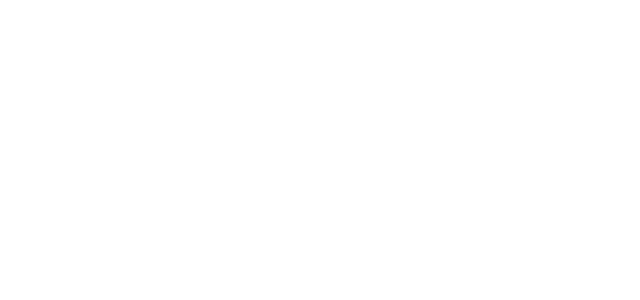
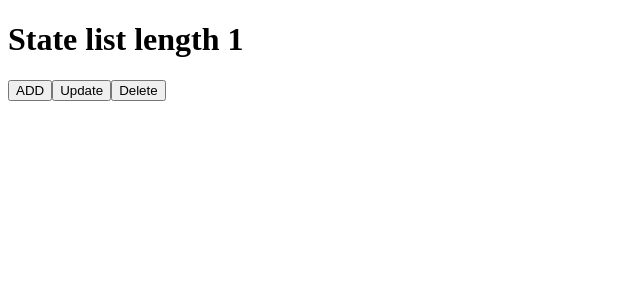
Before and after one commit to otmane07/Bug_Tracker_Redux, a React (Create React App) app: page / in a window 1280 px wide. Shown: the top 300 px of the page, without its empty margins (0-640 px from the left). Built offline with nearby package versions, Linux system fonts and the light colour scheme.

Commit message:
The proper way to subscribe to the store using react-redux package

```diff
--- a/package.json
+++ b/package.json
@@ -9,6 +9,7 @@
     "@testing-library/user-event": "^13.5.0",
     "react": "^18.2.0",
     "react-dom": "^18.2.0",
+    "react-redux": "^8.0.5",
     "react-scripts": "5.0.1",
     "redux": "4.0",
     "redux-devtools-extension": "^2.13.9",
--- a/src/App.js
+++ b/src/App.js
@@ -1,52 +1,32 @@
-import Store from "./store/configureStore";
-import * as actions from "./store/bugs"
-function App() {
-  // get the current State
-  // console.log(Store.getState())
+import {connect} from "react-redux";
 
-  // Subscribe to the Store
-  Store.subscribe(()=>{
-    console.log("Store State",Store.getState())
-  })
-  // To setState we need dispatch [send] an action
-  // Add new Bug to our State
+function App(props) {
+  console.log("state",props.myState)
+  //props.dispatch({type:"ADD_BUG",payload:{description : "test"}})
 
-  // Store.dispatch({
-  //   type : actions.BUG_ADDED,
-  //   payload : {
-  //     description : "",
-  //   }
-  // })
-
-  // Same but using Toolkit action creator
-  Store.dispatch(actions.addBug({description : ""}))
-
-  // Update Bug Status
-
-  // Store.dispatch(
-  //     {
-  //       type : actions.BUG_UPDATE ,
-  //       payload : {
-  //         id : 1
-  //       }
-  //     }
-  // )
-
-  // Same but using Toolkit action creator
-  Store.dispatch(actions.updateBug({id : 1}))
-
-  // Remove a bug from our State
-  // Store.dispatch({
-  //   type : actions.BUG_REMOVE ,
-  //   payload : {
-  //     id : 1 ,
-  //   }
-  // })
-
-  // Same but using Toolkit action creator
-  Store.dispatch(actions.removeBug({id : 1}))
-
-  return null
+  return (
+      <>
+        <h1>State list length {props.myState.length}</h1>
+        <button onClick={() => {
+            props.dispatch({type:"ADD_BUG",payload:{description : "test"}})
+        }
+        }> ADD </button>
+        <button onClick={()=>{
+            props.dispatch({type:"UPDATE_BUG",payload:{id:1}})
+        }
+        }>
+          Update
+        </button>
+        <button onClick={()=>{
+            props.dispatch({type:"REMOVE_BUG",payload:{id:1}})
+        }}>
+            Delete
+        </button>
+      </>
+  )
+}
+function mapStateToProps(state) {
+  return { myState: state}
 }
 
-export default App;
+export default connect(mapStateToProps)(App) ;
--- a/src/index.js
+++ b/src/index.js
@@ -1,8 +1,13 @@
 import React from 'react';
 import ReactDOM from 'react-dom/client';
 import App from './App';
+import {Provider} from "react-redux";
+import Store from "./store/configureStore";
+
 
 const root = ReactDOM.createRoot(document.getElementById('root'));
 root.render(
-    <App />
-        );
+    <Provider store={Store}>
+            <App />
+    </Provider>
+);
--- a/src/store/bugs.js
+++ b/src/store/bugs.js
@@ -2,7 +2,7 @@
 import {v4 as uuidv4} from "uuid";
 import {createAction} from "@reduxjs/toolkit";
 import {createReducer} from "@reduxjs/toolkit";
-import {createSlice} from "@reduxjs/toolkit";
+// import {createSlice} from "@reduxjs/toolkit";
 
 // console.log("addBug",addBug) // Is a function
 // console.log("addBug()",addBug()) // when we call it => return an action {type: 'ADD_BUG', payload: undefined}
@@ -15,9 +15,9 @@
 // export const BUG_UPDATE = "UPDATE_BUG"
 
 // define  actions +  actions creator
-export const addBug = createAction("ADD_BUG")
-export const  removeBug = createAction("REMOVE_BUG")
-export const updateBug = createAction("UPDATE_BUG")
+// export const addBug = createAction("ADD_BUG")
+// export const  removeBug = createAction("REMOVE_BUG")
+// export const updateBug = createAction("UPDATE_BUG")
 
 
 
@@ -45,26 +45,8 @@
 //     return state
 // }
 
-// Creating a reducer using Toolkit
-// export default createReducer(initialState , {
-//     ADD_BUG : function (state ,dispatcher){
-//         state.push({id : uuidv4() , description: dispatcher.payload.description , solved: false })
-//     } ,
-//     REMOVE_BUG : function (state, dispatcher){
-//         let indexElementToRemove = state.findIndex((e)=> e.id === dispatcher.payload.id)
-//         state.splice(indexElementToRemove,indexElementToRemove+1)
-//     },
-//     UPDATE_BUG : function (state ,dispatcher){
-//         let indexElementToUpdate = state.findIndex((e)=> e.id === dispatcher.payload.id)
-//         state[indexElementToUpdate].solved = true ;
-//     }
-// })
-
-// Refactor creatReducer and createAction with createSlice
-const bugsSlice = createSlice({
-    name : "bugs",
-    initialState : initialState,
-    reducers : {
+//Creating a reducer using Toolkit
+export default createReducer(initialState , {
     ADD_BUG : function (state ,dispatcher){
         state.push({id : uuidv4() , description: dispatcher.payload.description , solved: false })
     } ,
@@ -76,9 +58,30 @@
         let indexElementToUpdate = state.findIndex((e)=> e.id === dispatcher.payload.id)
         state[indexElementToUpdate].solved = true ;
     }
-    }
 })
-console.log("bugsSlice",bugsSlice)
 
-export const {ADD_BUG , REMOVE_BUG , UPDATE_BUG  } = bugsSlice.actions
-export default bugsSlice.reducer ;
+// Refactor creatReducer and createAction with createSlice
+
+// const bugsSlice = createSlice({
+//     name : "bugs",
+//     initialState : initialState,
+//     reducers : {
+//         ADD_BUG : function (state ,dispatcher){
+//             console.log("dispatcher add",dispatcher)
+//             state.push({id : uuidv4() , description: dispatcher.payload.description , solved: false })
+//         } ,
+//         REMOVE_BUG : function (state, dispatcher){
+//             let indexElementToRemove = state.findIndex((e)=> e.id === dispatcher.payload.id)
+//             state.splice(indexElementToRemove,indexElementToRemove+1)
+//         },
+//         UPDATE_BUG : function (state ,dispatcher){
+//             let indexElementToUpdate = state.findIndex((e)=> e.id === dispatcher.payload.id)
+//             state[indexElementToUpdate].solved = true ;
+//         }
+//     }
+// })
+//
+// console.log("bugsSlice",bugsSlice)
+//
+// export const {ADD_BUG , REMOVE_BUG , UPDATE_BUG  } = bugsSlice.actions
+// export default bugsSlice.reducer ;
```
Also changed, not shown: 1 other file (tests, documents, lock files or other folders). Lines whose indentation alone changed are shown as unchanged.
